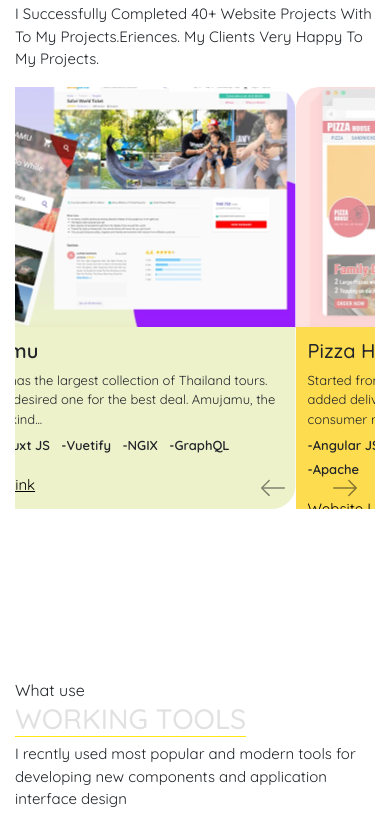
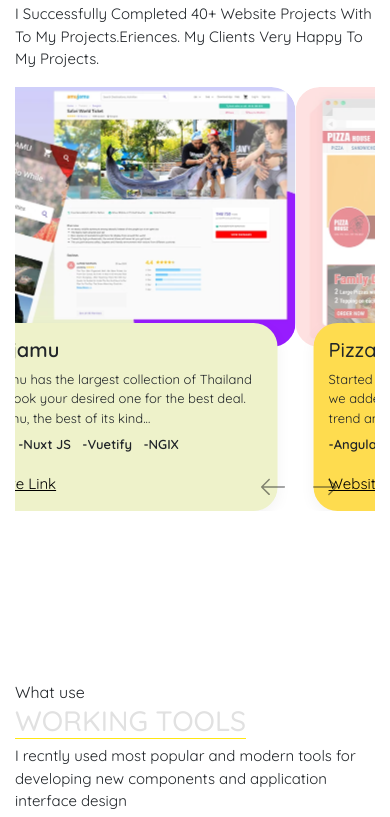
Before and after one commit to ais95/ais95.github.io, a plain HTML site: page index.html in a window 390 px wide. Shown: the part 2470-3287 px from the top of the page. Drawn offline with Linux system fonts and the light colour scheme.

Commit message:
Carousel style fix

```diff
--- a/index.html
+++ b/index.html
@@ -140,7 +140,6 @@
                                         <li class="d-inline-block">-Nuxt JS</li>
                                         <li class="d-inline-block">-Vuetify</li>
                                         <li class="d-inline-block">-NGIX</li>
-                                        <li class="d-inline-block">-GraphQL</li>
                                     </ul>
                                     <a class="ext__link" href="http://amujamu.com" target="_new" rel="noopener">Website Link</a>
                                 </div>
@@ -152,11 +151,10 @@
                                     <h5>Pizza House</h5>
                                     <p class="project__details">Started from Pick up and dine-in. Over the years, we added delivery to our services due to the trend and consumer requests.</p>
                                     <ul class="pl-0">
-                                        <li class="d-inline-block">-Angular JS</li>
-                                        <li class="d-inline-block">-Bootstrap 4</li>
+                                        <li class="d-inline-block">-AngularJS</li>
+                                        <li class="d-inline-block">-Bootstrap4</li>
                                         <li class="d-inline-block">-jQuery</li>
                                         <li class="d-inline-block">-Laravel</li>
-                                        <li class="d-inline-block">-Apache</li>
                                     </ul>
                                     <a class="ext__link" href="http://pizzahouseusa.com" target="_new" rel="noopener">Website Link</a>
                                 </div>
@@ -168,7 +166,6 @@
                                     <h5>Folmul</h5>
                                     <p class="project__details">Local market fruits suppliyer & products price showcase for customers who will get updated price list about each products.</p>
                                     <ul class="pl-0">
-                                        <li class="d-inline-block">-jQuery</li>
                                         <li class="d-inline-block">-HTML5</li>
                                         <li class="d-inline-block">-Boostrap 4</li>
                                         <li class="d-inline-block">-PHP</li>
@@ -184,7 +181,6 @@
                                     <h5>Maxsop</h5>
                                     <p class="project__details">Spectrum of services includes web design, web development, research, custom application, Android apps and Digital Marketing</p>
                                     <ul class="pl-0">
-                                        <li class="d-inline-block">-jQuery</li>
                                         <li class="d-inline-block">-HTML5</li>
                                         <li class="d-inline-block">-Boostrap 4</li>
                                         <li class="d-inline-block">-PHP</li>
--- a/scss/master.scss
+++ b/scss/master.scss
@@ -376,7 +376,6 @@ footer{
 	.portfolio__area{
 		.carousel{
 			.carousel-item{
-				border-radius: 24px;
 				overflow: hidden;
 				.gallery__img{
 					display: block;
@@ -384,21 +383,22 @@ footer{
 					max-width: 100%;
 					height: 440px;
 					border-radius: 0;
+					border-radius: 24px;
 				}
 				.project__desc{
 					position: relative;
-					right: 0;
-					left: 0;
+					width: 90%;
 					bottom: auto;
-					top: 100%;
 					max-height: 380px;
-					margin-left: 0;
-					padding: 12px;
+					margin-left: auto;
+					margin-right: auto;
+					margin-top: -24px;
+					padding: 15px;
 					overflow: hidden;
 					box-shadow: 0 5px 15px rgba(0,0,0,0.05);
 					opacity: 1;
 					transition: ease 0.5s;
-					border-radius: 0;
+					border-radius: 24px;
 				}
 			}
 
@@ -407,7 +407,7 @@ footer{
 			.carousel-control-prev{
 				width: auto;
 				top: 100%;
-				margin-top: -42px;
+				margin-top: -48px;
 				border: 0;
 				outline: 0;
 				background-color: transparent;
@@ -416,8 +416,11 @@ footer{
 					width: 24px;
 				}
 			}
+			.carousel-control-prev{
+				margin-left: -140px;
+			}
 			.carousel-control-next{
-				margin-right: 12px;
+				margin-right: 48px;
 			}
 		}
 	}
@@ -430,9 +433,15 @@ footer{
 				border-radius: 24px;
 				overflow: hidden;
 				.gallery__img{
+					height: 260px;
+				}
+			}
 
-					height: 240px;
-				}
+			.carousel-control-prev{
+				margin-left: -120px;
+			}
+			.carousel-control-next{
+				margin-right: 32px;
 			}
 		}
 	}
```
Also changed, not shown: css/style.css, 1 other file.
